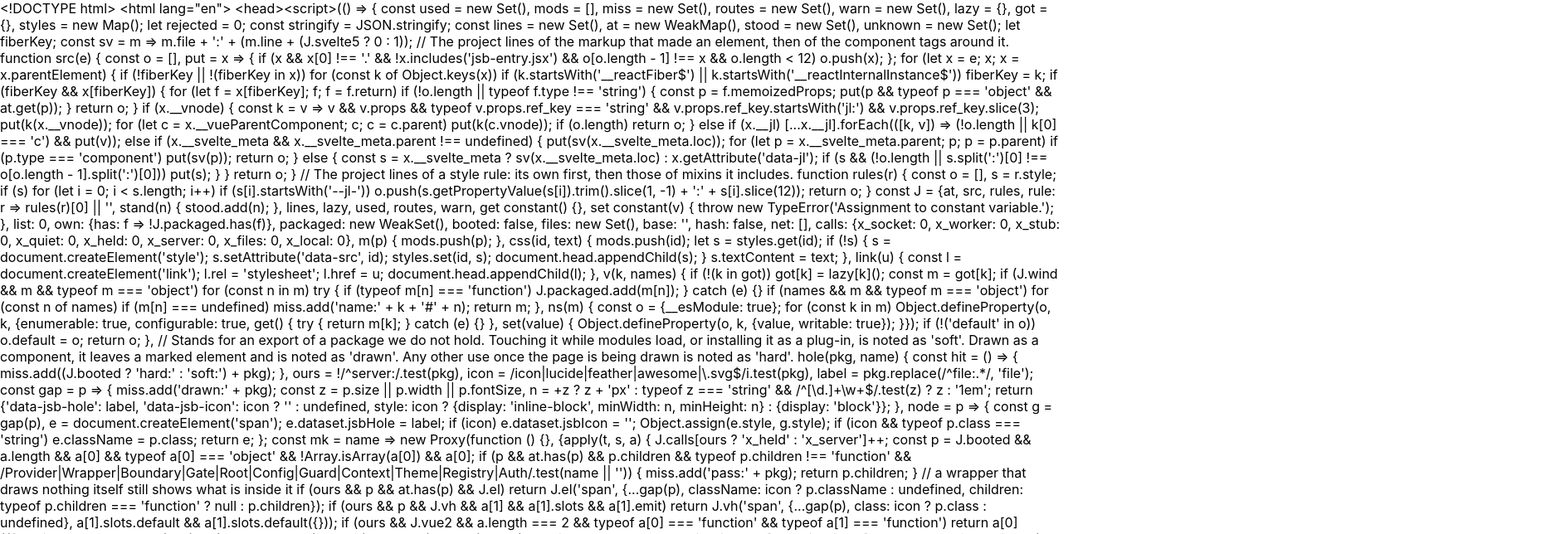
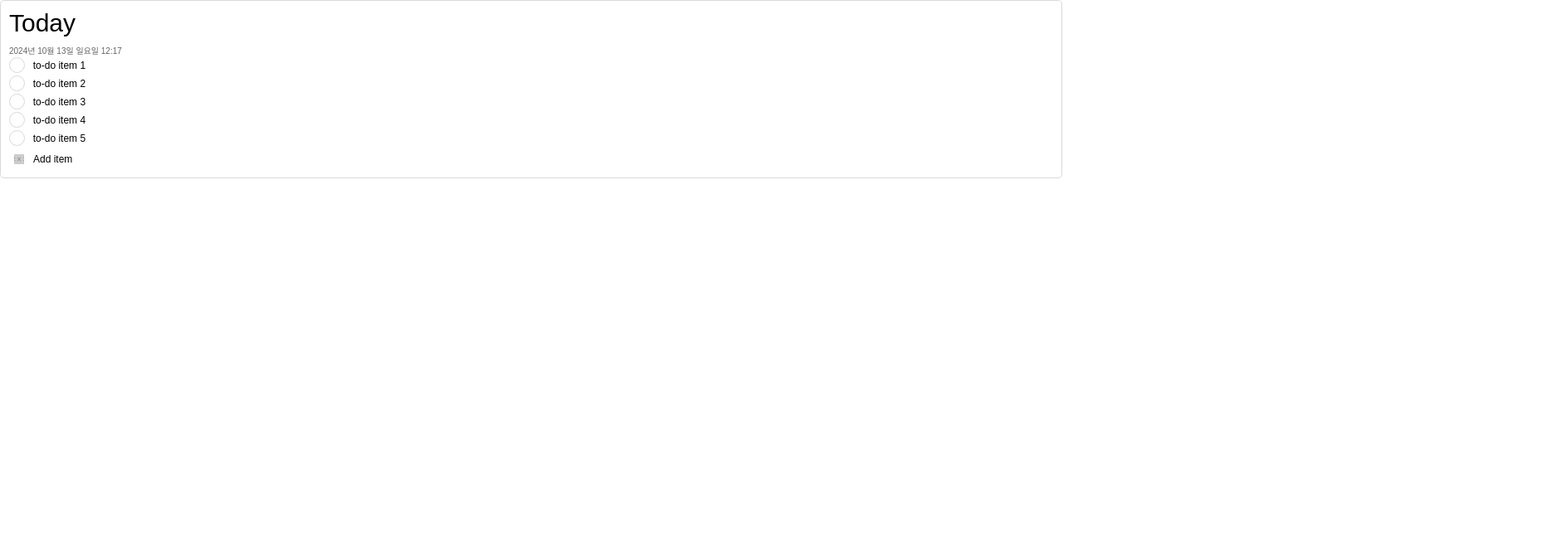
Before and after one commit to dlehgus0124/CRUD, a React (Create React App) app: page / in a window 1280 px wide. Shown: the top 644 px of the page at 83% size, 1881 px wide, since content can reach past the window. Built offline with nearby package versions, Linux system fonts and the light colour scheme.

Commit message:
app.js modified

```diff
--- a/package.json
+++ b/package.json
@@ -10,6 +10,7 @@
     "react": "^18.3.1",
     "react-dom": "^18.3.1",
     "react-scripts": "5.0.1",
+    "styled-components": "^6.1.13",
     "web-vitals": "^2.1.4"
   },
   "scripts": {
--- a/src/App.js
+++ b/src/App.js
@@ -1,19 +1,144 @@
 import axios from 'axios';
+import styled from 'styled-components';
 import React, { useEffect, useState } from 'react';
 
 function App() {
   const [data, setData] = useState([]);
+  const [currentTime, setCurrentTime] = useState(new Date());
+
+  const todoItems = [
+    'to-do item 1',
+    'to-do item 2',
+    'to-do item 3',
+    'to-do item 4',
+    'to-do item 5',
+  ];
   useEffect(() => {
     axios.get('http://localhost:3001')
       .then(res => {
         setData(res.data);
       })
+
+      const interval = setInterval(() => {
+        setCurrentTime(new Date());
+      }, 60000); // Update every minute
+
+      return () => clearInterval(interval);
   }, []);
+
+  const formatDate = (date) => {
+    return `${date.getFullYear()}년 ${date.getMonth() + 1}월 ${date.getDate()}일 ${['일요일', '월요일', '화요일', '수요일', '목요일', '금요일', '토요일'][date.getDay()]} ${date.getHours()}:${String(date.getMinutes()).padStart(2, '0')}`;
+  };
   return (
-    <div>
-      {data} this is a test
-    </div>
+    <Container>
+      <Title>Today</Title>
+      <DateText>{formatDate(currentTime)}</DateText>
+
+      {todoItems.map((item, index) => (
+        <TodoItemContainer key={index}>
+          <Checkbox />
+          <TodoText>{item}</TodoText>
+        </TodoItemContainer>
+      ))}
+
+      <AddButtonContainer>
+        <AddButtonBackground />
+        <AddButtonText>Add item</AddButtonText>
+        <AddButtonIcon src="https://via.placeholder.com/12x12" alt="add" />
+      </AddButtonContainer>
+    </Container>
   );
 }
 
 export default App;
+
+const Container = styled.div`
+  flex-direction: column;
+  justify-content: flex-start;
+  align-items: flex-start;
+  gap: 5px;
+  display: flex;
+  border: 1px solid #d9d9d9; /* Add this line for the border */
+  padding: 10px; /* Optional: Add padding for spacing inside the container */
+  border-radius: 5px; /* Optional: Add rounded corners */
+`;
+
+const Title = styled.div`
+  width: 94px;
+  height: 37px;
+  color: black;
+  font-size: 30px;
+  font-family: 'NEXON Lv1 Gothic', sans-serif;
+  font-weight: 400;
+  word-wrap: break-word;
+`;
+
+const DateText = styled.div`
+  width: 149px;
+  height: 12px;
+  color: #666666;
+  font-size: 10px;
+  font-family: 'NEXON Lv1 Gothic', sans-serif;
+  font-weight: 400;
+  word-wrap: break-word;
+`;
+
+const TodoItemContainer = styled.div`
+  width: 147px;
+  height: 17px;
+  justify-content: center;
+  align-items: center;
+  gap: 10px;
+  display: inline-flex;
+`;
+
+const Checkbox = styled.div`
+  width: 17px;
+  height: 17px;
+  border-radius: 9999px;
+  border: 1px #d9d9d9 solid;
+`;
+
+const TodoText = styled.div`
+  width: 120px;
+  height: 13px;
+  color: black;
+  font-size: 12px;
+  font-family: 'NEXON Lv1 Gothic', sans-serif;
+  font-weight: 400;
+  word-wrap: break-word;
+`;
+
+const AddButtonContainer = styled.div`
+  width: 89px;
+  height: 24px;
+  position: relative;
+`;
+
+const AddButtonBackground = styled.div`
+  width: 89px;
+  height: 24px;
+  left: 0;
+  top: 0;
+  position: absolute;
+  border-radius: 3px;
+`;
+
+const AddButtonText = styled.div`
+  left: 29px;
+  top: 5px;
+  position: absolute;
+  color: black;
+  font-size: 12px;
+  font-family: 'NEXON Lv1 Gothic', sans-serif;
+  font-weight: 400;
+  word-wrap: break-word;
+`;
+
+const AddButtonIcon = styled.img`
+  width: 12px;
+  height: 12px;
+  left: 6px;
+  top: 6px;
+  position: absolute;
+`;
```
Also changed, not shown: 1 other file (tests, documents, lock files or other folders).
